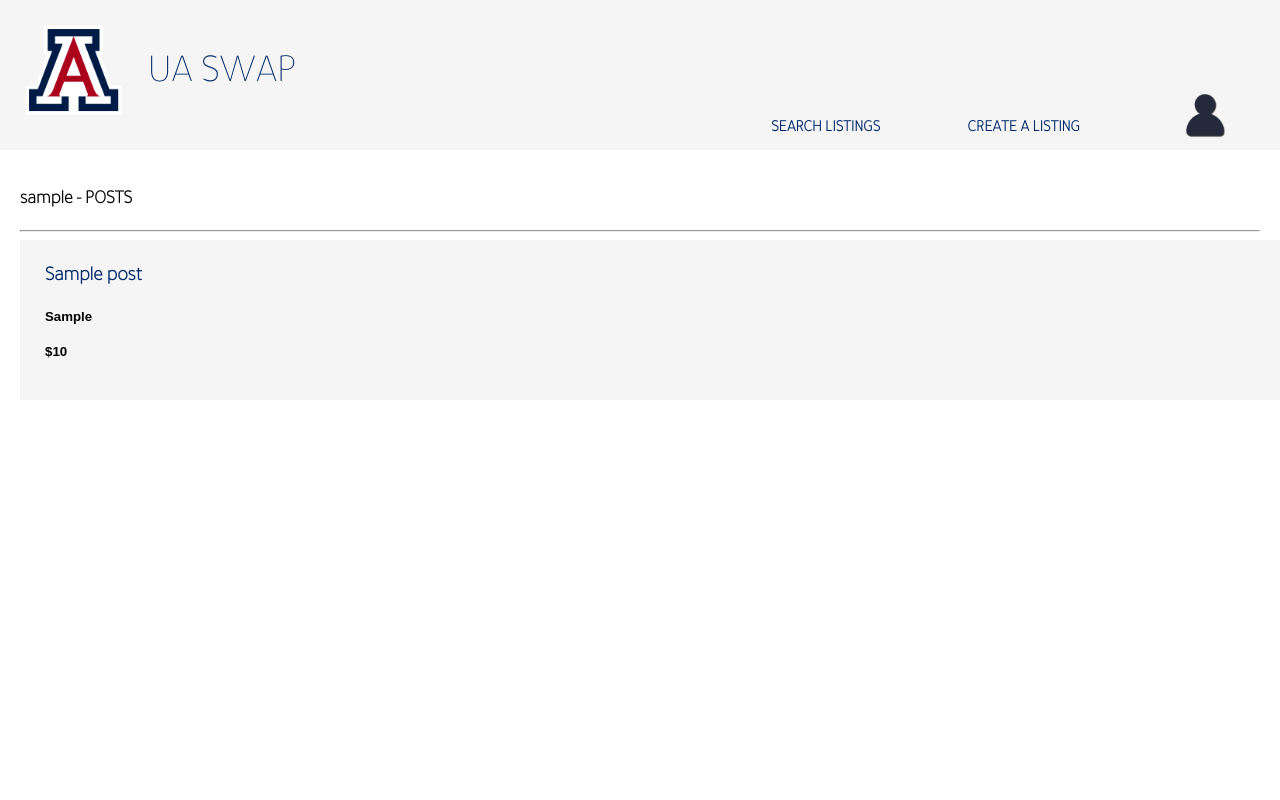
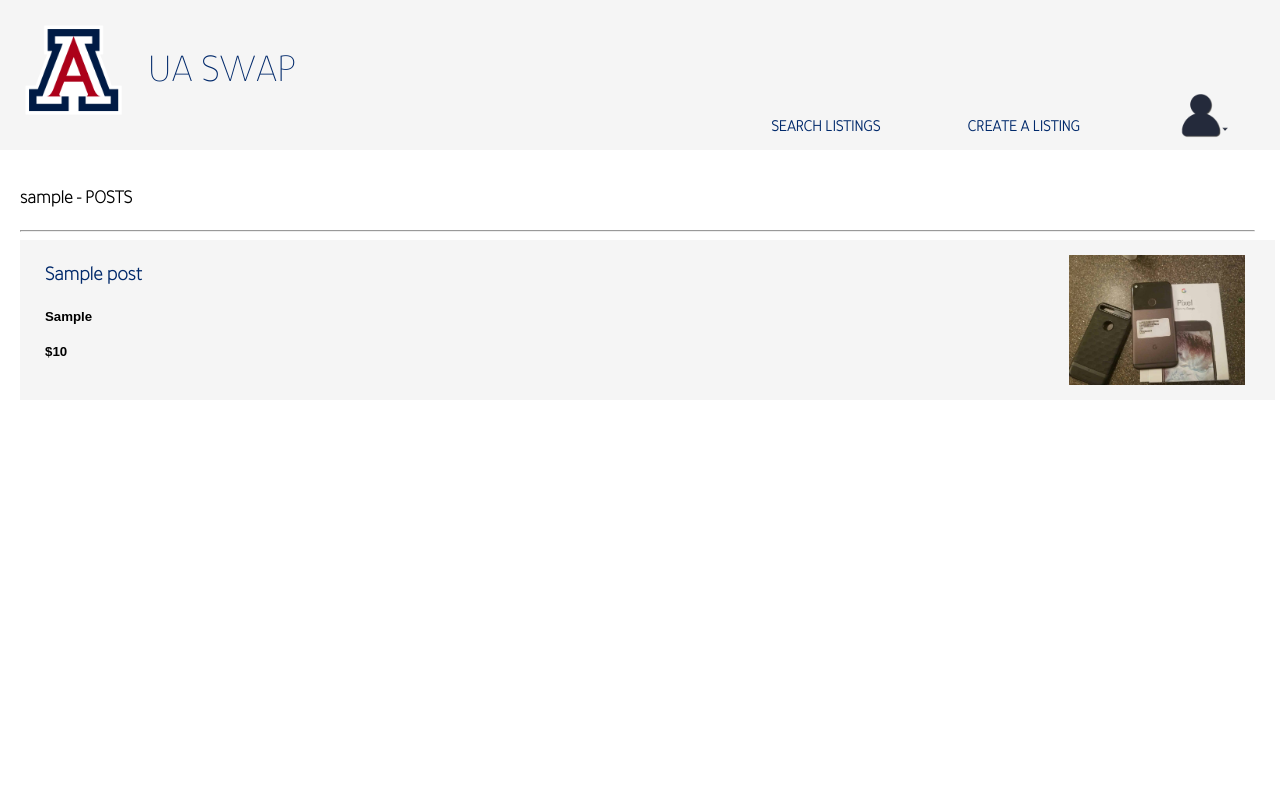
Before and after one commit to jack-mitt/337final, a PHP site: page /account.php in a window 1280 px wide. Run offline with PHP 8.4, Linux system fonts and the light colour scheme; the visitor is signed in with stand-in values (Sample User, id 1); tables that the repository leaves empty or names only in its code hold one stand-in row (values such as "Sample post"); data that the repository does not hold is empty.

Commit message:
display images on posts

```diff
--- a/controller.php
+++ b/controller.php
@@ -65,7 +65,8 @@
             $browsePageStr .= "<div class='searchpost' id='" .$post['id']. "' onclick='showPost(this.id)'>";
             $browsePageStr .= "<h5 class='searchposttitle'>" .$post['postname'] . "</h5>";
             $browsePageStr .= "<h5 class='searchpostlocation'>" .$post['location'] . "</h5>";
-            $browsePageStr .= "<h5 class='searchpostprice'>$" .$post['price'] . "</h5></div>";
+            $browsePageStr .= "<h5 class='searchpostprice'>$" .$post['price'] . "</h5>";
+            $browsePageStr .= "<div class='searchpostthumbnaildiv'><img class='searchpostthumbnail' alt='".$post['name']."' src='images/posts/" . $post['id'] . ".jpg'></div></div>";
         }
         echo $browsePageStr;
     }
@@ -79,7 +80,8 @@
                 $userInfoStr .= "<div class='searchpost' id='" .$post['id']. "' onclick='showPost(this.id)'>";
                 $userInfoStr .= "<h5 class='searchposttitle'>" .$post['postname'] . "</h5>";
                 $userInfoStr .= "<h5 class='searchpostlocation'>" .$post['location'] . "</h5>";
-                $userInfoStr .= "<h5 class='searchpostprice'>$" .$post['price'] . "</h5></div>";
+                $userInfoStr .= "<h5 class='searchpostprice'>$" .$post['price'] . "</h5>";
+                $userInfoStr .= "<div class='searchpostthumbnaildiv'><img class='searchpostthumbnail' alt='".$post['name']."' src='images/posts/" . $post['id'] . ".jpg'></div></div>";
             }
             $userInfoStr .= '</div>';
             return $userInfoStr;
--- a/searchpage.js
+++ b/searchpage.js
@@ -81,6 +81,7 @@ function getSearchPage(){
           //postLink.href = "javascript:createPostPage(document.getElementById(this.id))";
           aux.innerHTML += '<h5 class="searchposttitle">' + data[i]['postname'] + '<h5>';
           aux.innerHTML += '<h5>' + data[i]['location'] +'</h5>' +  '<h5>$' + data[i]['price'] + '</h5>';
+          aux.innerHTML += "<div class='searchpostthumbnaildiv'><img class='searchpostthumbnail' alt='"+data[i]['name']+"' src='images/posts/" + data[i]['id'] + ".jpg'></div>";
           content.appendChild(aux);
         }
       }
--- a/styles.css
+++ b/styles.css
@@ -312,7 +312,7 @@ a.subcategory:hover{
 div.userinfodiv{
     position: fixed;
     top: 150px;
-    right: 0px;
+    right: 5px;
     left: 0px;
     bottom: 0px;
     padding: 20px;
@@ -366,3 +366,14 @@ h5.searchposttitle{
 h5.searchposttitle:hover{
     color:red;
 }
+
+div.searchpostthumbnaildiv{
+    position: absolute;
+    display: flex;
+    right: 30px;
+}
+
+img.searchpostthumbnail{
+    height: 130px;
+    object-fit: cover;
+}
```
Also changed, not shown: images/usericon.png, images/usericonhover.png.
